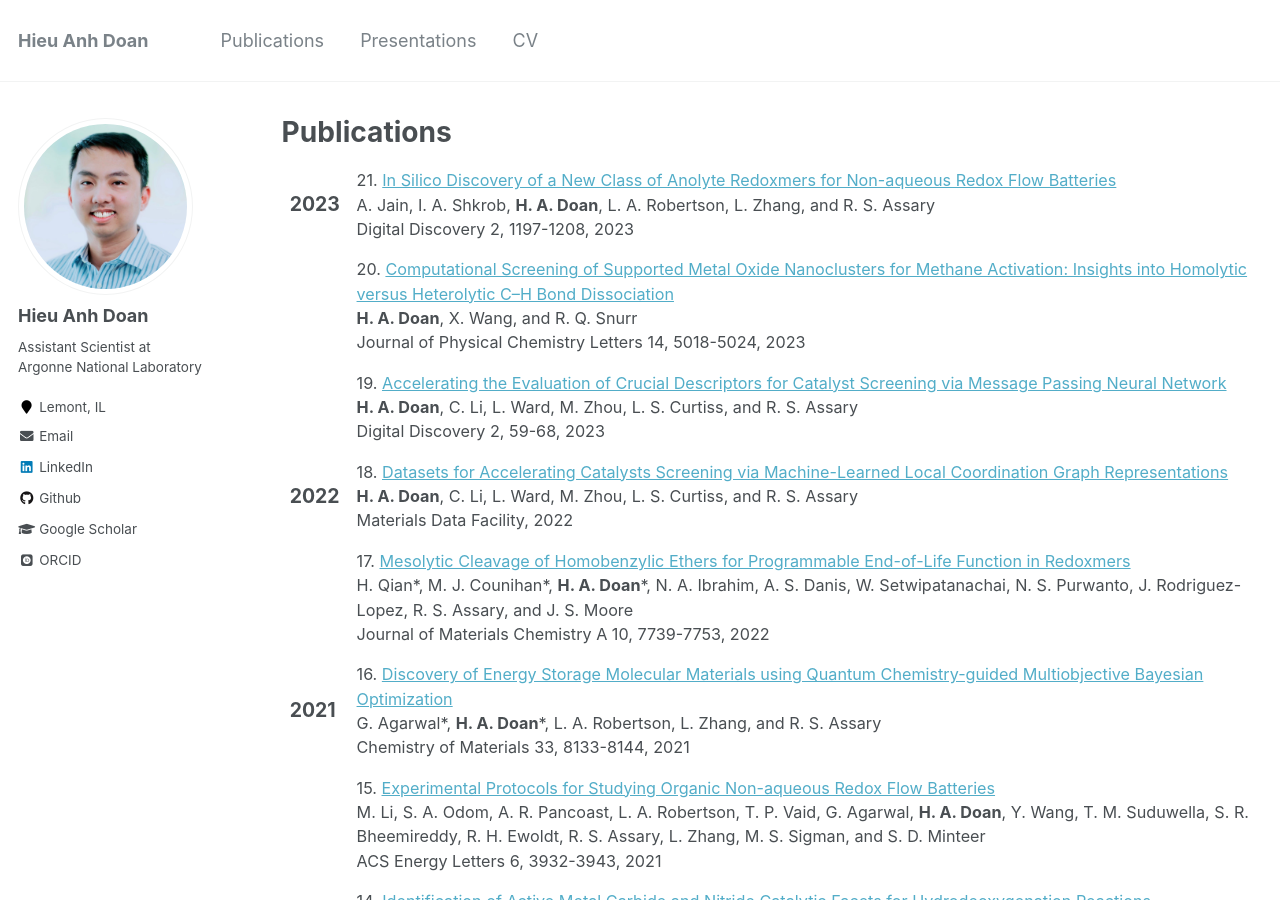
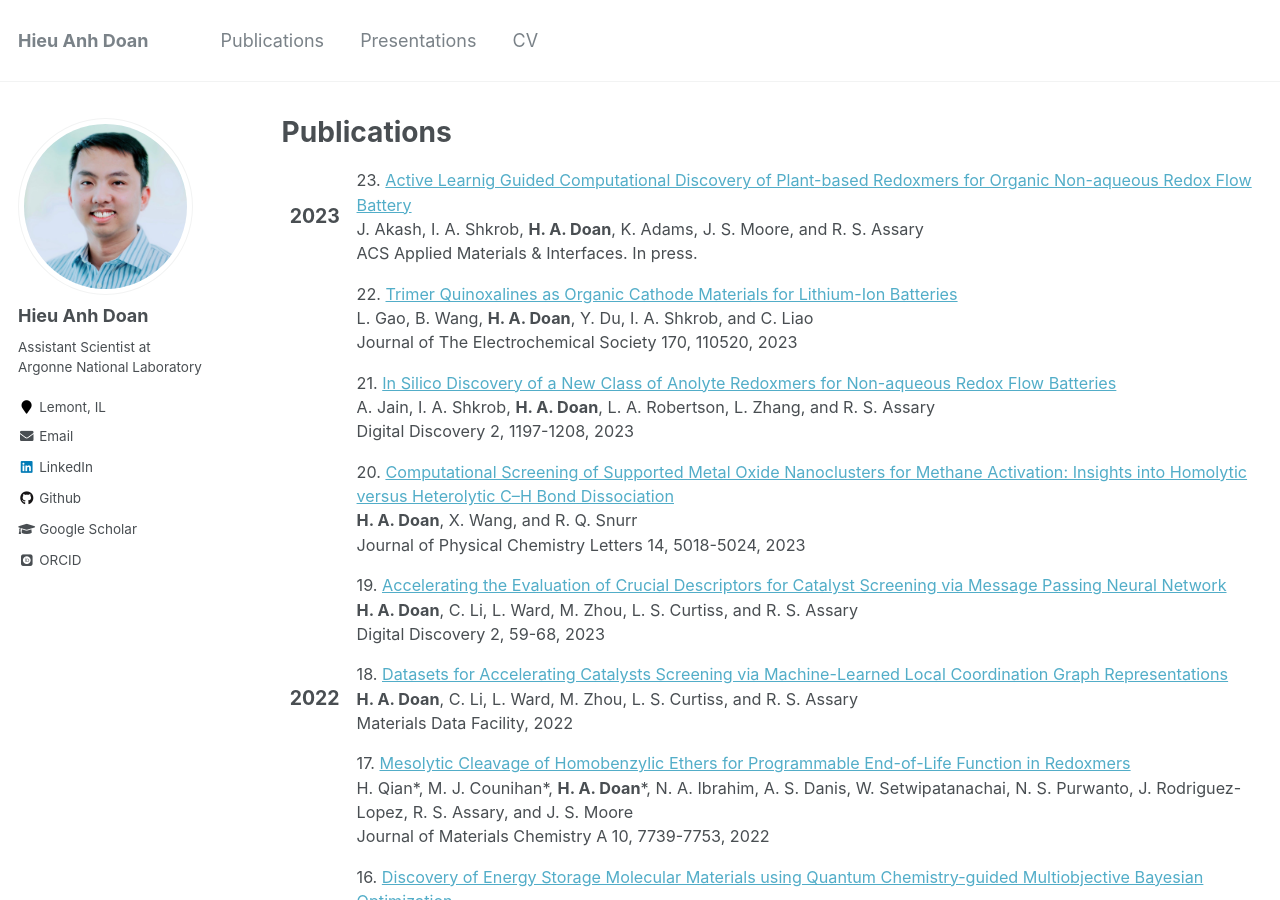
Before and after one commit to hieuadoan/hieuadoan.github.io, a Jekyll site: the page built from _pages/publications.html, in a window 1280 px wide and 900 px high. Built offline with Jekyll 4.4.1, drawn with Linux system fonts in a browser that asks for light colours; some web fonts are replaced.

Commit message:
Updated pub list

```diff
--- a/_pages/publications.html
+++ b/_pages/publications.html
@@ -22,6 +22,44 @@ author_profile: true
 			</span>
 		</td>
 
+		<td class="publication">
+			<span class="pubtitle">
+				  23. <a href=""> Active Learnig Guided Computational Discovery of Plant-based Redoxmers for Organic Non-aqueous Redox Flow Battery </a>
+			  </span><br />
+			  <span class="authors">
+				  J. Akash, I. A. Shkrob, <b>H. A. Doan</b>, K. Adams, J. S. Moore, and R. S. Assary
+			  </span><br />
+			  <span class="venuetype"></span><span class="venue">ACS Applied Materials & Interfaces. In press. </span>
+			  <br />
+			  <span class="links">
+			  </span>
+		</td>
+	</tr>
+	<tr>
+		<td>
+			<span class="date">
+
+			</span>
+		</td>
+		<td class="publication">
+			<span class="pubtitle">
+				  22. <a href="https://iopscience.iop.org/article/10.1149/1945-7111/ad09f7"> Trimer Quinoxalines as Organic Cathode Materials for Lithium-Ion Batteries </a>
+			  </span><br />
+			  <span class="authors">
+				  L. Gao, B. Wang, <b>H. A. Doan</b>, Y. Du, I. A. Shkrob, and C. Liao
+			  </span><br />
+			  <span class="venuetype"></span><span class="venue">Journal of The Electrochemical Society 170, 110520, 2023 </span>
+			  <br />
+			  <span class="links">
+			  </span>
+		</td>
+	</tr>
+	<tr>
+		<td>
+			<span class="date">
+
+			</span>
+		</td>
 		<td class="publication">
 			<span class="pubtitle">
 				  21. <a href="https://pubs.rsc.org/en/content/articlehtml/2023/DD/D3DD00050H"> In Silico Discovery of a New Class of Anolyte Redoxmers for Non-aqueous Redox Flow Batteries </a>
```
